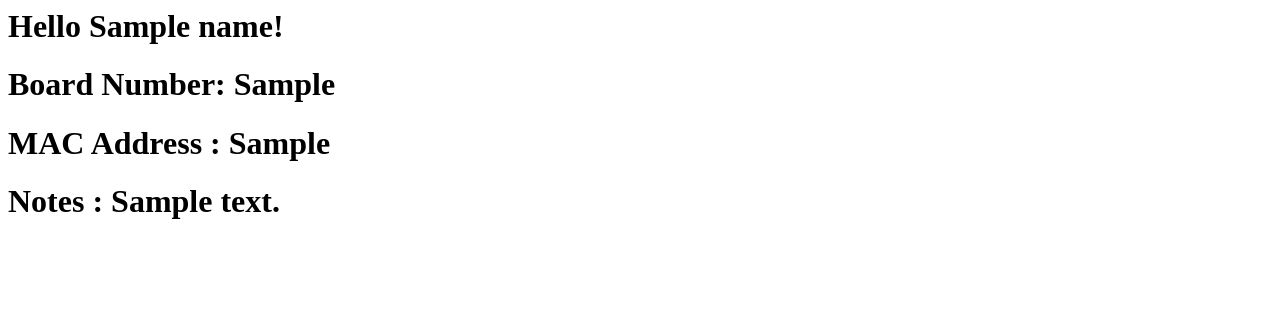
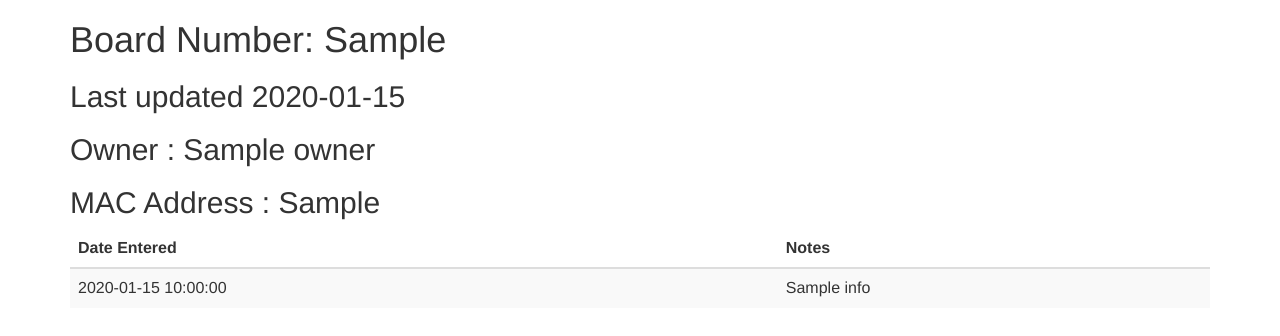
Before and after one commit to Cushychicken/trackrack, a Flask app: template templates/board.html in a window 1280 px wide. Shown: the top 336 px of the page. Run offline with Flask 2, Linux system fonts and the light colour scheme; the template is opened without the code that fills it: most values are stand-ins (such as "Sample title", 1, 10 or a date in 2020); some libraries are stand-ins or nearby versions.

Commit message:
Added history view to board page
Jinja renderer will now display a "history" of notes about changes from
a local json database file

Next step - add a POST request so you can add new notes

After that - push the most recent note to the end of the history stack

```diff
--- a/api.py
+++ b/api.py
@@ -25,8 +25,12 @@ def show(data_id):
     print data_id
     tmp = DATA[data_id]
     print tmp
+    time = arrow.get(tmp['last_update'], 'YYYY-MM-DD HH:mm:ss ZZ')
+    print time
     return render_template('board.html',
+                           owner=tmp['owner'],
                            board_no=data_id,
+                           last_update=time.humanize(),
                            mac_addr=tmp['mac_addr'],
                            notes=tmp['notes'])
 
--- a/demo_data.json
+++ b/demo_data.json
@@ -1 +1 @@
-{"NT16706DD00003": {"owner": "Lyford Beverage", "notes": "Going to Ed Perreault in SB 7/28 (1GB flash replaced with 256MB)", "mac_addr": "000E58CFFA08", "last_update": "2016-01-02 11:28:11 -05:00"}, "NT16706DD00001": {"owner": "Chad Souza", "notes": "", "mac_addr": "", "last_update": "2016-01-02 11:28:11 -05:00"}, "NT16706DD00005": {"owner": "Nick D'Amato", "notes": "(1GB flash replaced with 256MB)", "mac_addr": "", "last_update": "2016-01-02 11:28:18 -05:00"}}
+{"NT16706DD00003": {"owner": "Lyford Beverage", "notes": "Going to Ed Perreault in SB 7/28 (1GB flash replaced with 256MB)", "mac_addr": "000E58CFFA08", "last_update": "2016-01-02 11:28:11 -05:00"}, "NT16706DD00001": {"owner": "Chad Souza", "notes": "", "mac_addr": "", "last_update": "2016-01-02 11:28:11 -05:00"}, "NT16706DD00005": {"owner": "Nick D'Amato", "notes": [ {"time": "2016-01-02 11:28:11 -05:00","info":"(1GB flash replaced with 256MB)"}, {"time": "2016-01-02 11:28:11 -05:00","info":"(1GB flash replaced with 256MB)"}, {"time": "2016-01-02 11:28:11 -05:00","info":"(1GB flash replaced with 256MB)"}], "mac_addr": "", "last_update": "2016-01-02 11:28:18 -05:00"}}
--- a/templates/board.html
+++ b/templates/board.html
@@ -1,25 +1,60 @@
 <html lang="en">
 <head>
-    <title>My Webpage</title>
+    <!-- Latest compiled and minified CSS -->
+    <link rel="stylesheet" href="https://maxcdn.bootstrapcdn.com/bootstrap/3.3.7/css/bootstrap.min.css" integrity="sha384-BVYiiSIFeK1dGmJRAkycuHAHRg32OmUcww7on3RYdg4Va+PmSTsz/K68vbdEjh4u" crossorigin="anonymous">
+
+    <!-- Optional theme -->
+    <link rel="stylesheet" href="https://maxcdn.bootstrapcdn.com/bootstrap/3.3.7/css/bootstrap-theme.min.css" integrity="sha384-rHyoN1iRsVXV4nD0JutlnGaslCJuC7uwjduW9SVrLvRYooPp2bWYgmgJQIXwl/Sp" crossorigin="anonymous">
+
+    <!-- Latest compiled and minified JavaScript -->
+    <script src="https://maxcdn.bootstrapcdn.com/bootstrap/3.3.7/js/bootstrap.min.js" integrity="sha384-Tc5IQib027qvyjSMfHjOMaLkfuWVxZxUPnCJA7l2mCWNIpG9mGCD8wGNIcPD7Txa" crossorigin="anonymous"></script>
+    <title>Board Info - {{ board_no }}</title>
 </head>
 <body>
-{% if name %}
-  <h1>Hello {{ name }}!</h1>
-{% else %}
-  <h1>Hello, World!</h1>
-{% endif %}
+    <div class="container">
 
-<h1>Board Number: {{ board_no }}</h1>
+        <div class="starter-template">
+            <h1>Board Number: {{ board_no }}</h1>
+            <h2>Last updated {{ last_update }}</h2>
 
-{% if mac_addr %}
-	<h1>MAC Address : {{ mac_addr }}</h1>
-{% else %}
-	<h1>MAC Address : (unassigned)</h1>
-{% endif %}
-{% if notes %}
-    <h1>Notes       : {{ notes }}</h1>
-{% else %}
-    <h1>Notes       : (blank)</h1>
-{% endif %}
+            {% if owner %}
+            <h2>Owner : {{ owner }}</h2>
+            {% else %}
+            <h2>Owner : (unassigned)</h2>
+            {% endif %}
+
+            {% if mac_addr %}
+            <h2>MAC Address : {{ mac_addr }}</h2>
+            {% else %}
+            <h2>MAC Address : (unassigned)</h2>
+            {% endif %}
+
+            <table class="table table-striped">
+                <thead>
+                    <tr>
+                        <th>Date Entered</th>
+                        <th>Notes</th>
+                    </tr>
+                </thead>
+
+                <tbody>
+                    {% for note in notes %}
+                    <tr>
+                        <td>{{ note.time }}</td>
+                        <td>{{ note.info }}</td>
+                    </tr>
+                    {% endfor %}
+                </tbody>
+
+        </div>
+    </div><!-- /.container -->
+
+
+
+    <!-- Bootstrap core JavaScript
+    ================================================== -->
+    <!-- Placed at the end of the document so the pages load faster -->
+    <script src="https://ajax.googleapis.com/ajax/libs/jquery/1.12.4/jquery.min.js"></script>
+    <script>window.jQuery || document.write('<script src="../../assets/js/vendor/jquery.min.js"><\/script>')</script>
 </body>
 </html>
```
